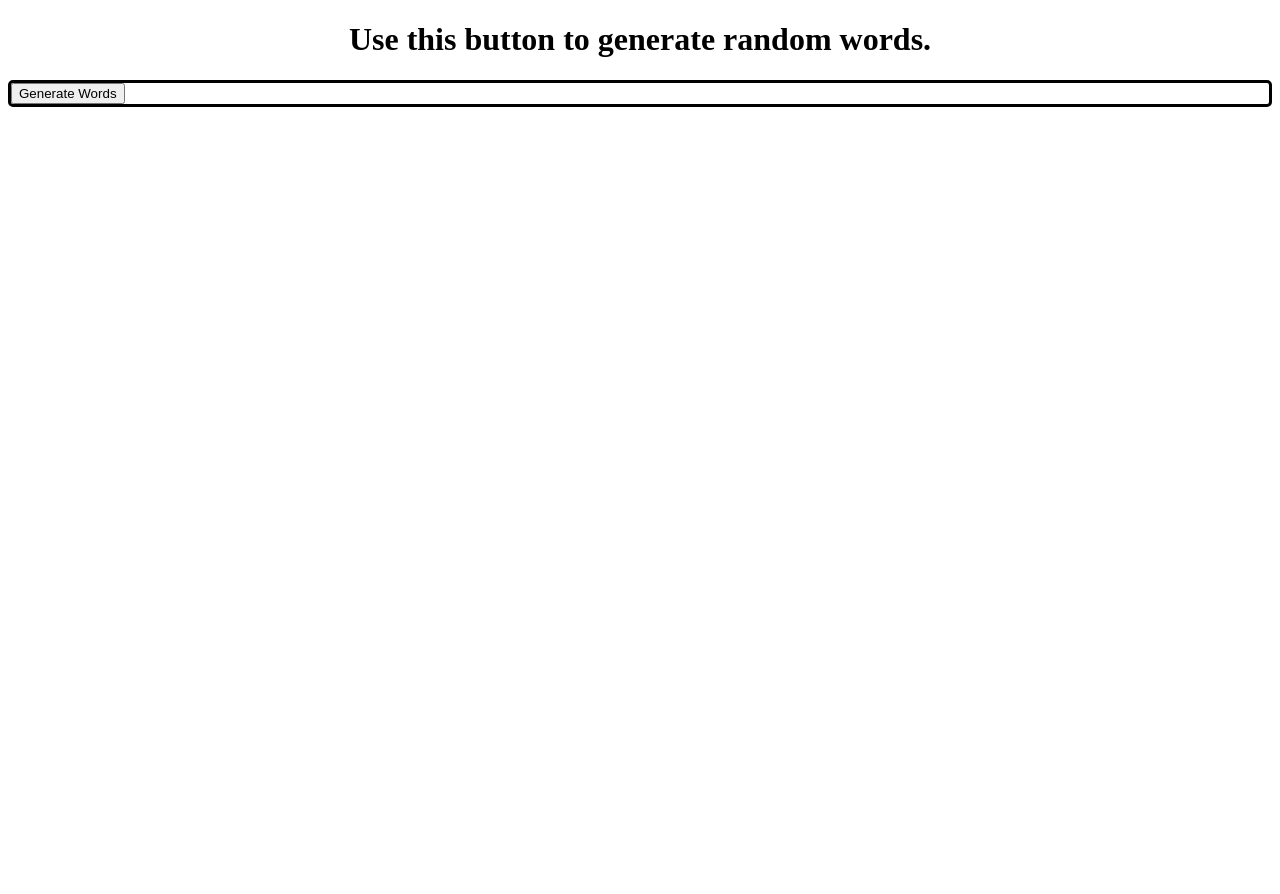
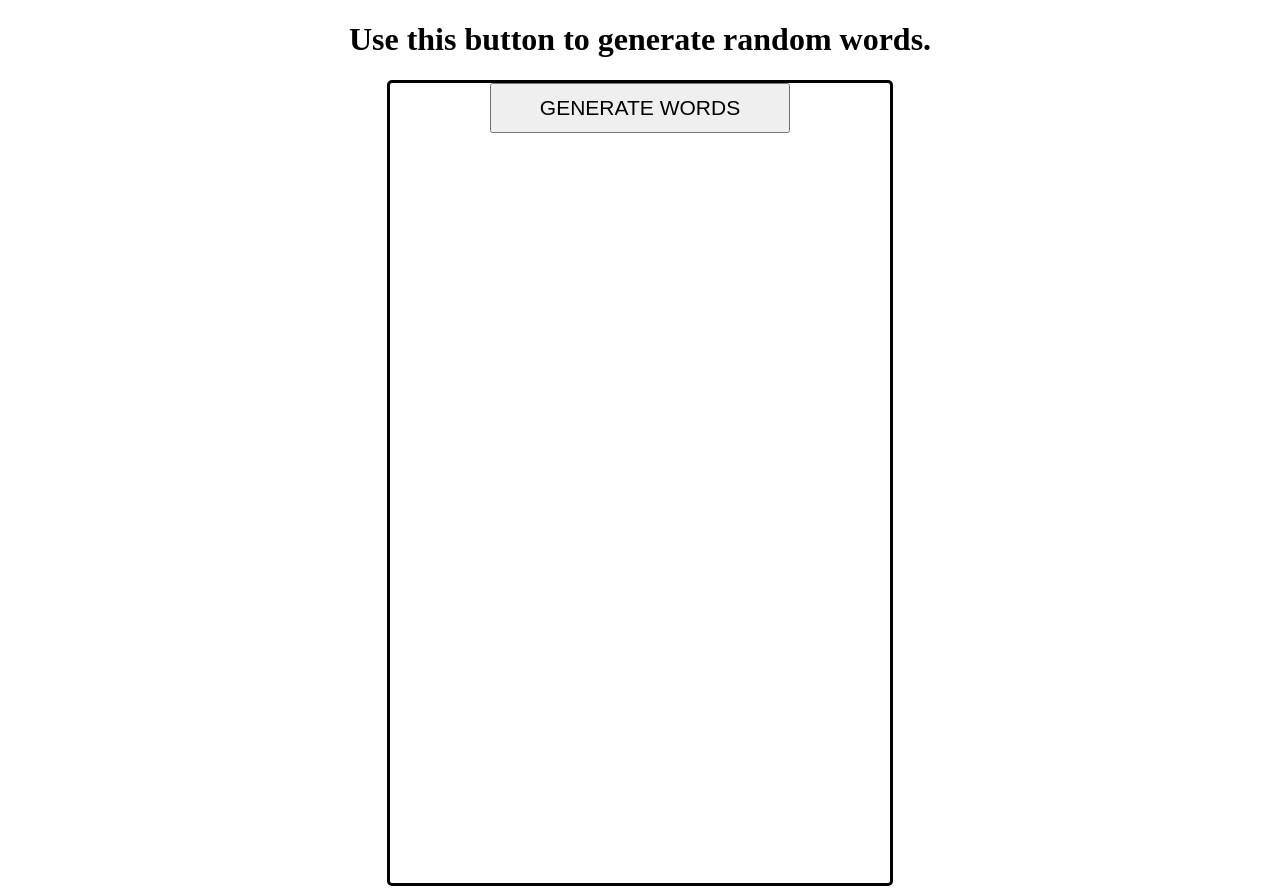
Before and after one commit to DementedConvict/word-generator, a plain HTML site: page index.html in a window 1280 px wide. Before the commit the page ends 800 px from the top, so only its background shows below. Drawn offline with Linux system fonts and the light colour scheme.

Commit message:
Added to files

```diff
--- a/index.css
+++ b/index.css
@@ -1,4 +1,17 @@
 .wordGenerator {
     border: 3px solid black;
     border-radius: 5px;
+    width: 500px;
+    height: 800px;
+    margin: auto;
 }
+
+#generateWords {
+    height: 50px;
+    width: 300px;
+    display: flex;
+    align-items: center;
+    justify-content: center;
+    margin: auto;
+    font-size: 21px;
+}
--- a/index.html
+++ b/index.html
@@ -12,7 +12,7 @@
     <div class="wordGenerator">
 
 
-    <button>Generate Words</button>
+    <button id="generateWords">GENERATE WORDS</button>
     </div>
 
 
```
Also changed, not shown: main.js (+7 -0 lines).
